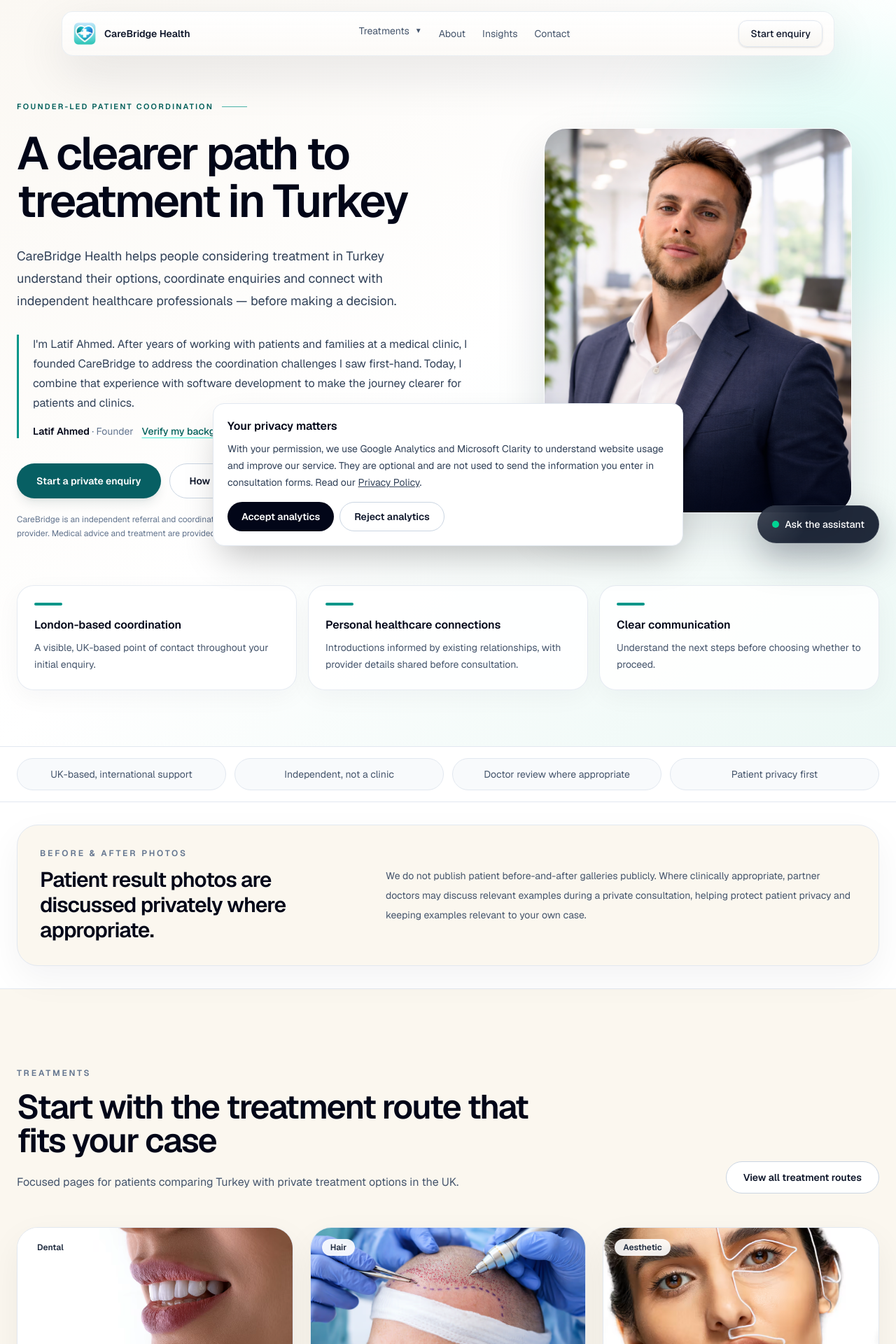
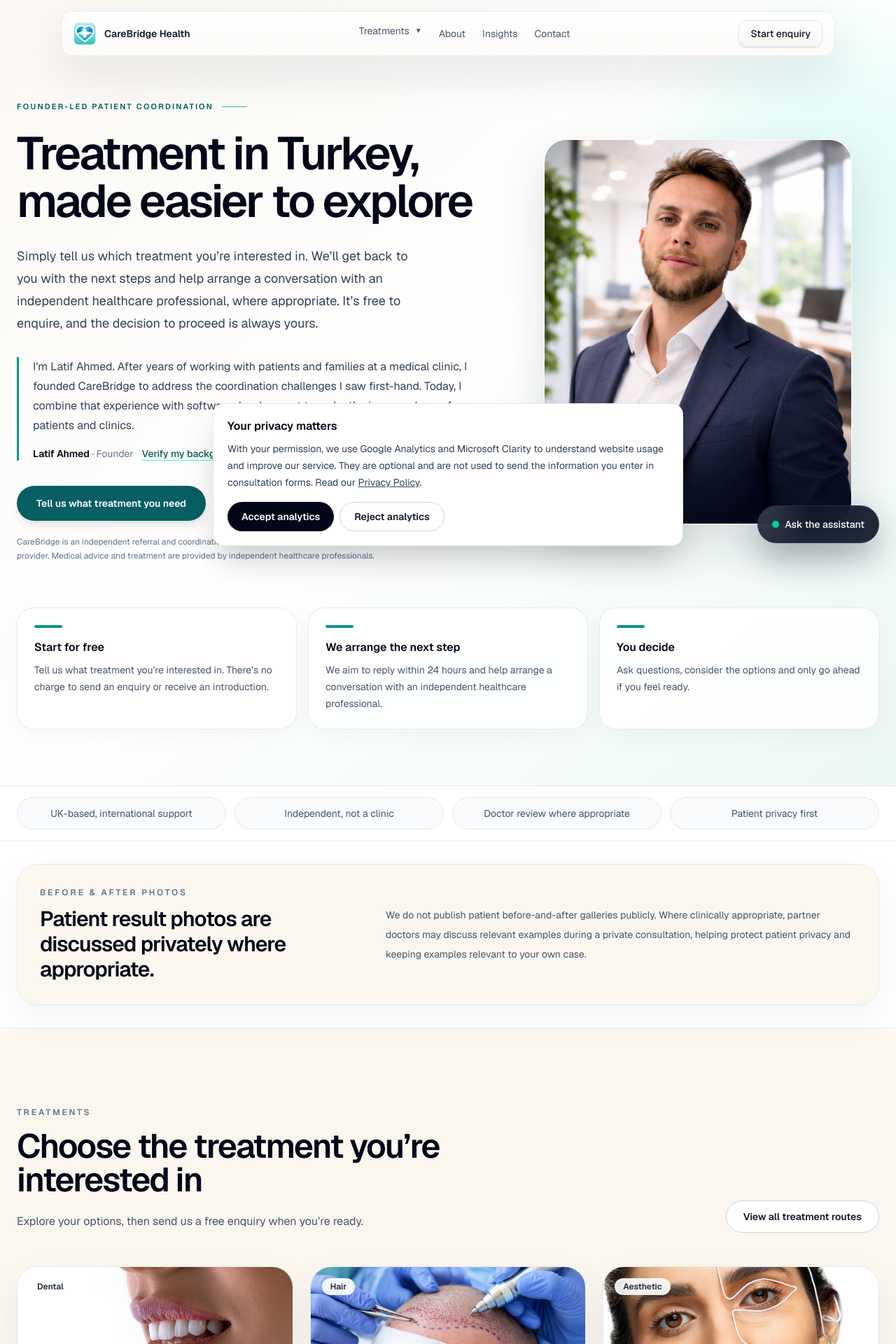
Before and after one commit to LyatifAhmed/carebridgehealth, a Next.js app: page / in a window 1280 px wide. Shown: the top 1920 px of the page at 70% size. Built offline with nearby package versions, Linux system fonts and the light colour scheme.

Commit message:
Simplify patient-facing copy around a free, easy first step

```diff
--- a/app/components/HomePageClient.tsx
+++ b/app/components/HomePageClient.tsx
@@ -262,10 +262,10 @@ export default function HomePageClient() {
                 <span className="h-px w-9 bg-teal-600/70" />
               </p>
               <h1 className="mt-6 text-4xl font-semibold leading-[1.05] tracking-[-0.045em] text-slate-950 sm:text-5xl md:text-6xl lg:text-[4.1rem]">
-                A clearer path to treatment in Turkey
+                Treatment in Turkey, made easier to explore
               </h1>
               <p className="mt-7 max-w-xl text-base leading-8 text-slate-700 md:text-lg">
-                CareBridge Health helps people considering treatment in Turkey understand their options, coordinate enquiries and connect with independent healthcare professionals — before making a decision.
+                Simply tell us which treatment you’re interested in. We’ll get back to you with the next steps and help arrange a conversation with an independent healthcare professional, where appropriate. It’s free to enquire, and the decision to proceed is always yours.
               </p>
 
               <div className="mt-8 border-l-[3px] border-teal-600 pl-5">
@@ -282,7 +282,7 @@ export default function HomePageClient() {
 
               <div className="mt-9 flex flex-col gap-3 sm:flex-row sm:flex-wrap">
                 <a href="#form" className="inline-flex min-h-12 items-center justify-center rounded-full bg-[#075f63] px-7 py-3.5 text-sm font-semibold text-white shadow-lg shadow-teal-950/10 transition hover:bg-[#064c50]">
-                  Start a private enquiry
+                  Tell us what treatment you need
                 </a>
                 <a href="#process" className="inline-flex min-h-12 items-center justify-center rounded-full border border-slate-300 bg-white/80 px-7 py-3.5 text-sm font-semibold text-slate-900 transition hover:border-teal-500 hover:bg-white">
                   How it works
@@ -315,9 +315,9 @@ export default function HomePageClient() {
 
           <div className="mt-12 grid gap-4 sm:grid-cols-3 lg:mt-16">
             {[
-              { title: "London-based coordination", desc: "A visible, UK-based point of contact throughout your initial enquiry." },
-              { title: "Personal healthcare connections", desc: "Introductions informed by existing relationships, with provider details shared before consultation." },
-              { title: "Clear communication", desc: "Understand the next steps before choosing whether to proceed." },
+              { title: "Start for free", desc: "Tell us what treatment you’re interested in. There’s no charge to send an enquiry or receive an introduction." },
+              { title: "We arrange the next step", desc: "We aim to reply within 24 hours and help arrange a conversation with an independent healthcare professional." },
+              { title: "You decide", desc: "Ask questions, consider the options and only go ahead if you feel ready." },
             ].map((item) => (
               <div key={item.title} className="rounded-[24px] border border-slate-200/85 bg-white/85 p-6 shadow-[0_10px_35px_rgba(15,23,42,0.04)]">
                 <div className="mb-4 h-1 w-10 rounded-full bg-teal-600" />
@@ -372,11 +372,10 @@ export default function HomePageClient() {
               Treatments
             </p>
             <h2 className="mt-4 text-4xl font-semibold tracking-[-0.04em] md:text-5xl">
-              Start with the treatment route that fits your case
+              Choose the treatment you’re interested in
             </h2>
             <p className="mt-5 text-base leading-8 text-slate-600">
-              Focused pages for patients comparing Turkey with private treatment
-              options in the UK.
+              Explore your options, then send us a free enquiry when you’re ready.
             </p>
           </div>
 
@@ -776,18 +775,16 @@ export default function HomePageClient() {
             </h2>
 
             <p className="mt-5 text-base leading-8 text-white/65">
-              Share a few details and we’ll help you understand suitable next
-              steps and, where appropriate, which clinic pathway may fit your
-              enquiry.
+              Choose a treatment and leave your contact details. We’ll aim to get back to you within 24 hours and explain what happens next. Our enquiry and introduction service is free, with no obligation to book treatment.
             </p>
 
             <div className="mt-8 grid gap-3 text-sm text-white/70">
               {[
-                "No obligation review",
+                "Free to enquire — no obligation",
                 "Private and discreet",
                 "UK-based coordination",
                 "Destination guidance included",
-                "Response target within 24 hours",
+                "We aim to reply within 24 hours",
               ].map((item) => (
                 <div
                   key={item}
```
